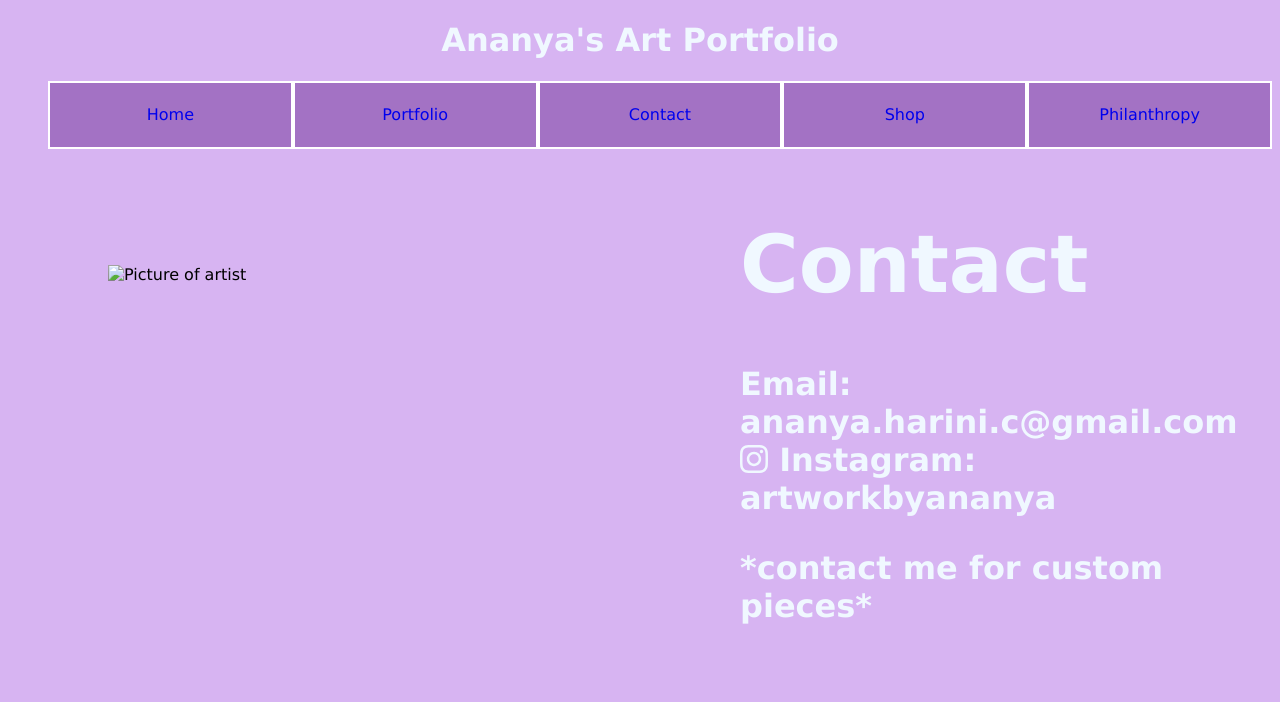
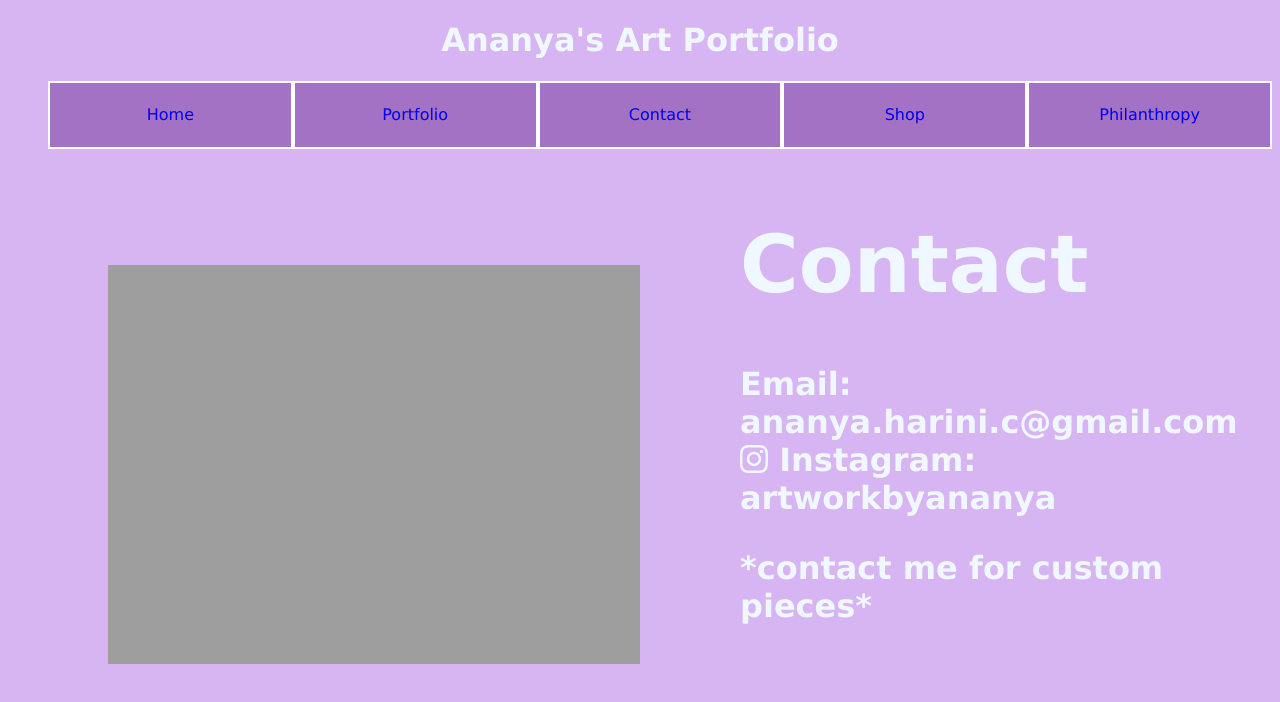
Before and after one commit to Ananya1706/final, a plain HTML site: page contact/index.html in a window 1280 px wide. Drawn offline with Linux system fonts and the light colour scheme; the site is published under a folder, as on GitHub Pages, so addresses that start at the root find nothing.

Commit message:
Update index.html

```diff
--- a/contact/index.html
+++ b/contact/index.html
@@ -37,7 +37,7 @@
         </nav>
         <div class="imgandtext">
         <div class="pic2">
-            <img src="/images2/aboutpic.jpg" alt="Picture of artist">
+            <img src="../images2/aboutpic.jpg" alt="Picture of artist">
             </div>
         <div class="textb">
             <h1 class="title">
```
